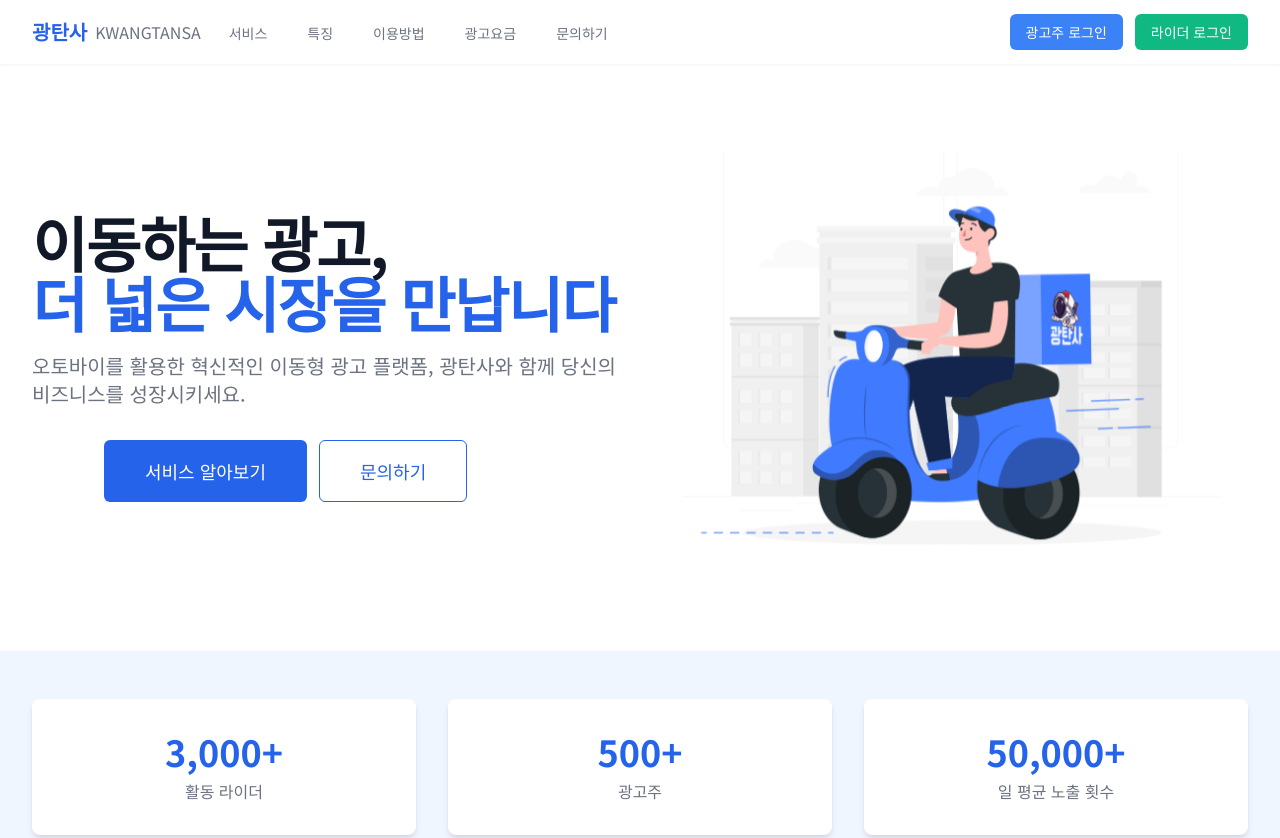
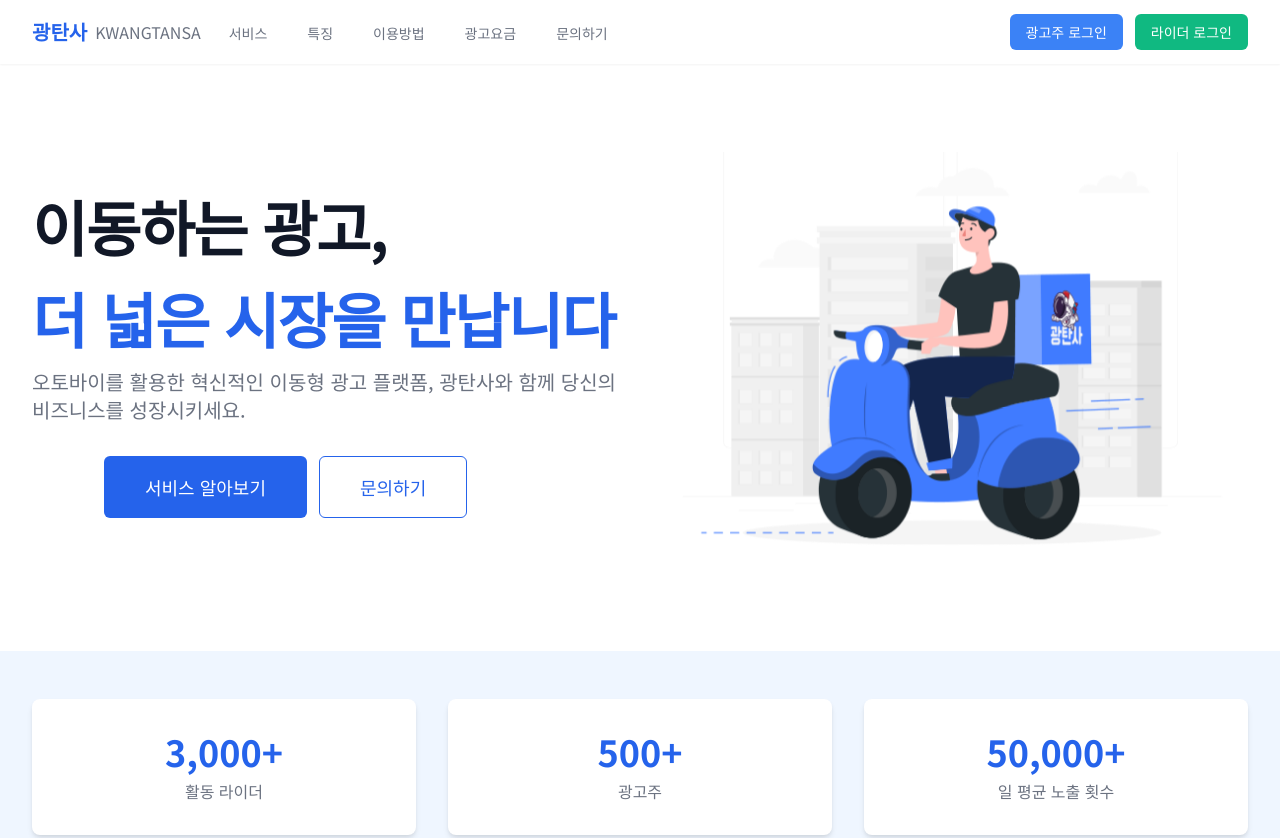
Before and after one commit to najik95/KWANGTAN, a plain HTML site: page index.html in a window 1280 px wide. Shown: the top 838 px of the page. Drawn offline with nearby package versions, Linux system fonts and the light colour scheme.

Commit message:
index.html

```diff
--- a/index.html
+++ b/index.html
@@ -66,7 +66,7 @@
                 <div>
                     <h1 class="text-4xl font-extrabold tracking-tight text-gray-900 sm:text-5xl md:text-6xl">
                         <span class="block">이동하는 광고,</span>
-                        <span class="block text-blue-600">더 넓은 시장을 만납니다</span>
+                        <span class="block text-blue-600 mt-8">더 넓은 시장을 만납니다</span>
                     </h1>
                     <p class="mt-3 max-w-md mx-auto text-base text-gray-500 sm:text-lg md:mt-5 md:text-xl md:max-w-3xl">
                         오토바이를 활용한 혁신적인 이동형 광고 플랫폼, 광탄사와 함께 당신의 비즈니스를 성장시키세요.
```
